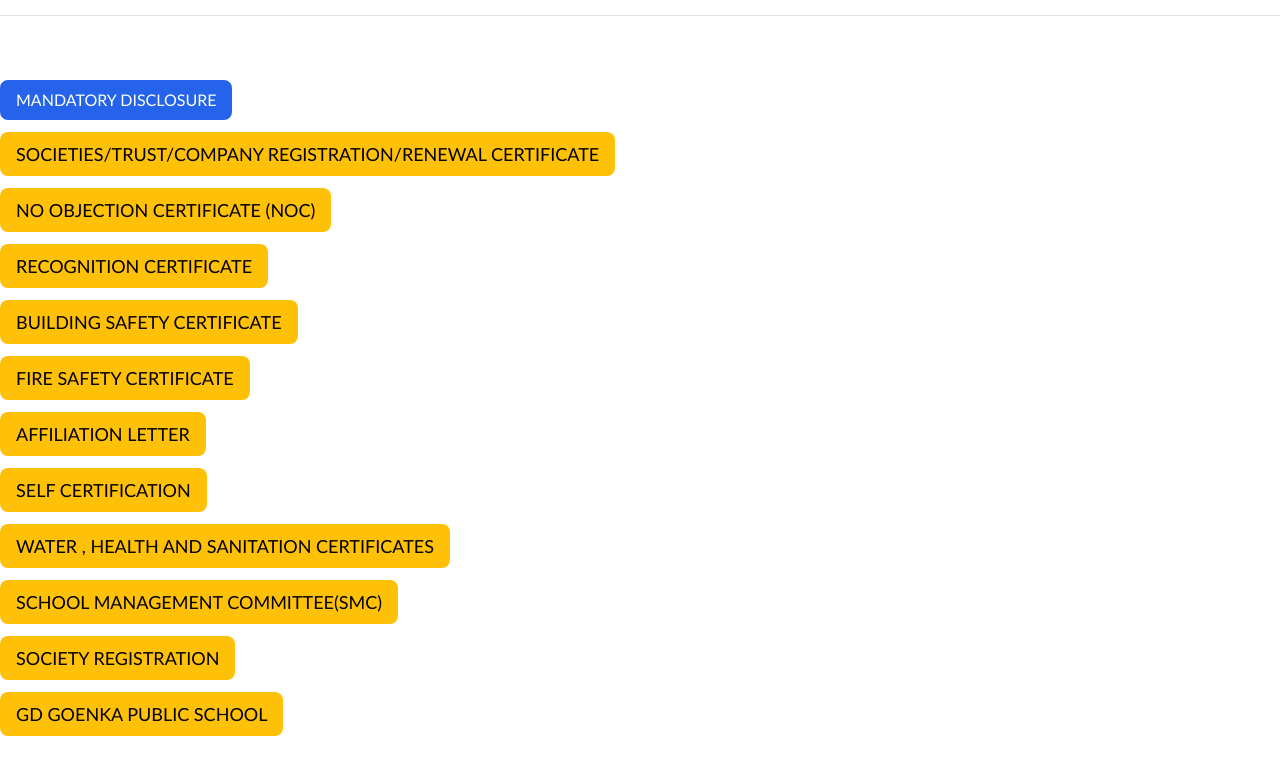
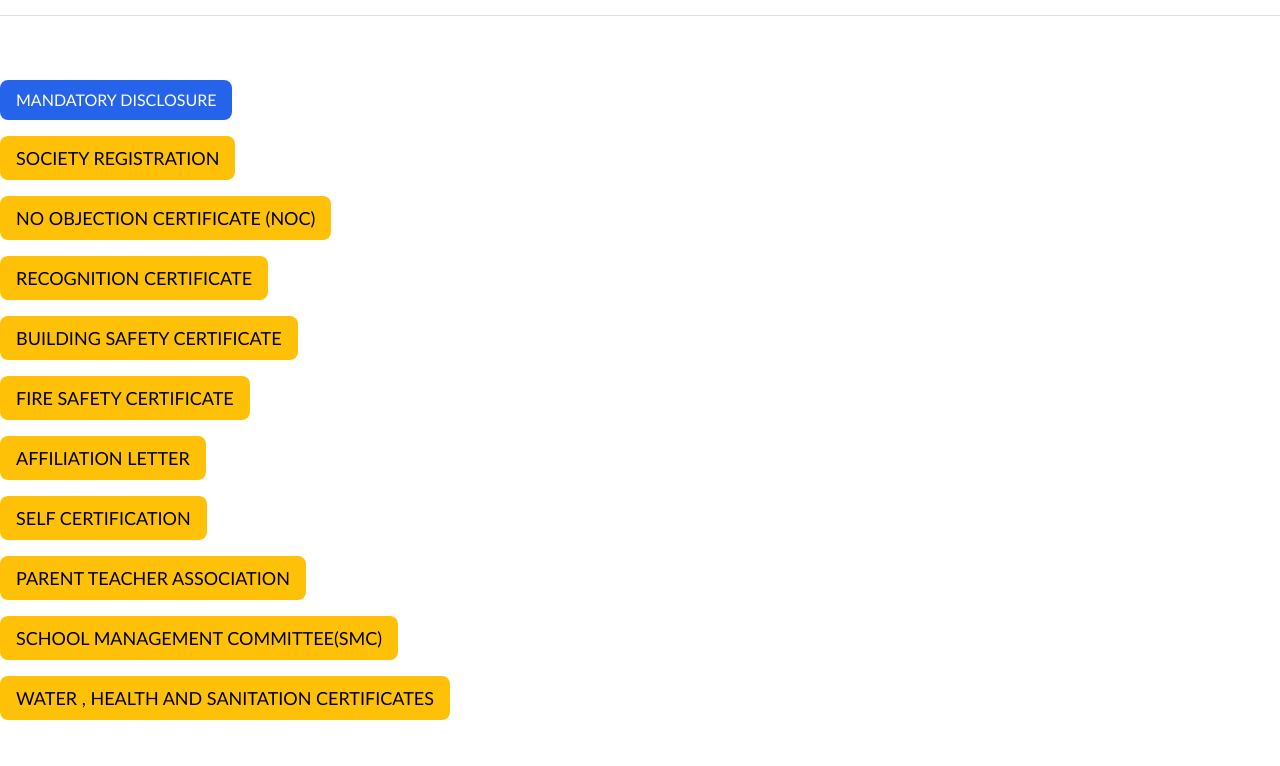
Before and after one commit to Crazyshinobi/Gd-Goenka-Aligarh, a React (Create React App) app in the folder client/: page /about/mandatory-disclosure in a window 1280 px wide. Shown: the part 680-1446 px from the top of the page. Built offline with nearby package versions, Linux system fonts and the light colour scheme; no server answers; a web font is replaced by a local one.

Commit message:
pdf changes

```diff
--- a/client/src/pages/MandatoryDisclosure.jsx
+++ b/client/src/pages/MandatoryDisclosure.jsx
@@ -5,10 +5,9 @@ import MandatoryBanner from "../assets/Mandatory-Disclosure1.jpeg";
 import NavigationPages from "./NavigationPages";
 import MandatoryDisclosurePdf from "../assets/Mandatory-Disclosure-SARAS-5.0.pdf";
 
-
 const MandatoryDisclosure = () => {
   document.title = "Mandatory Disclosure - GDGPS Aligarh";
-  const apiURL = `${process.env.REACT_APP_BASE_URL}`
+  const apiURL = `${process.env.REACT_APP_BASE_URL}`;
   return (
     <Layout>
       <div className="relative bgImage">
@@ -32,7 +31,7 @@ const MandatoryDisclosure = () => {
 
       <NavigationPages />
 
-      <section className="container  max-w-7xl py-12  w-full  mx-auto gap-3  flex flex-col items-start ">
+      <section className="container  max-w-7xl py-12  w-full  mx-auto gap-4  flex flex-col items-start ">
         <a
           href={MandatoryDisclosurePdf}
           target="_blank"
@@ -48,7 +47,7 @@ const MandatoryDisclosure = () => {
           rel="noopener noreferrer"
           className="text-lg text-black uppercase bg-[#ffc107] border-[#ffc107] py-2 px-4 rounded-lg  "
         >
-          societies/trust/company registration/renewal certificate
+          Society registration
         </a>
 
         <a
@@ -96,8 +95,6 @@ const MandatoryDisclosure = () => {
           Affiliation letter
         </a>
 
-
-
         <a
           href={`${apiURL}/mandatory-disclosure-link/SELFCERTIFICATION.pdf`}
           target="_blank"
@@ -108,13 +105,14 @@ const MandatoryDisclosure = () => {
         </a>
 
         <a
-         href={`${apiURL}/mandatory-disclosure-link/SafeDrinkingWaterNew.pdf`}
+          href={`${apiURL}/mandatory-disclosure-link/GD-GOENKA-PUBLIC-SCHOOL.pdf`}
           target="_blank"
           rel="noopener noreferrer"
           className="text-lg text-black uppercase bg-[#ffc107] border-[#ffc107] py-2 px-4 rounded-lg  "
         >
-          Water , health and sanitation certificates
+          parent teacher association
         </a>
+
         <a
           href={`${apiURL}/mandatory-disclosure-link/School-Management-Committee.pdf`}
           target="_blank"
@@ -125,26 +123,14 @@ const MandatoryDisclosure = () => {
         </a>
 
         <a
-         href={`${apiURL}/mandatory-disclosure-link/SocietyRegistration.pdf`}
+          href={`${apiURL}/mandatory-disclosure-link/SafeDrinkingWaterNew.pdf`}
           target="_blank"
           rel="noopener noreferrer"
           className="text-lg text-black uppercase bg-[#ffc107] border-[#ffc107] py-2 px-4 rounded-lg  "
         >
-          Society registration
+          Water , health and sanitation certificates
         </a>
-
-        <a
-         href={`${apiURL}/mandatory-disclosure-link/GD-GOENKA-PUBLIC-SCHOOL.pdf`}
-          target="_blank"
-          rel="noopener noreferrer"
-          className="text-lg text-black uppercase bg-[#ffc107] border-[#ffc107] py-2 px-4 rounded-lg  "
-        >
-          GD GOENKA PUBLIC SCHOOL
-        </a>
-
-
       </section>
-
     </Layout>
   );
 };
```
Also changed, not shown: 2 other files (tests, documents, lock files or other folders). Lines whose indentation alone changed are shown as unchanged.
